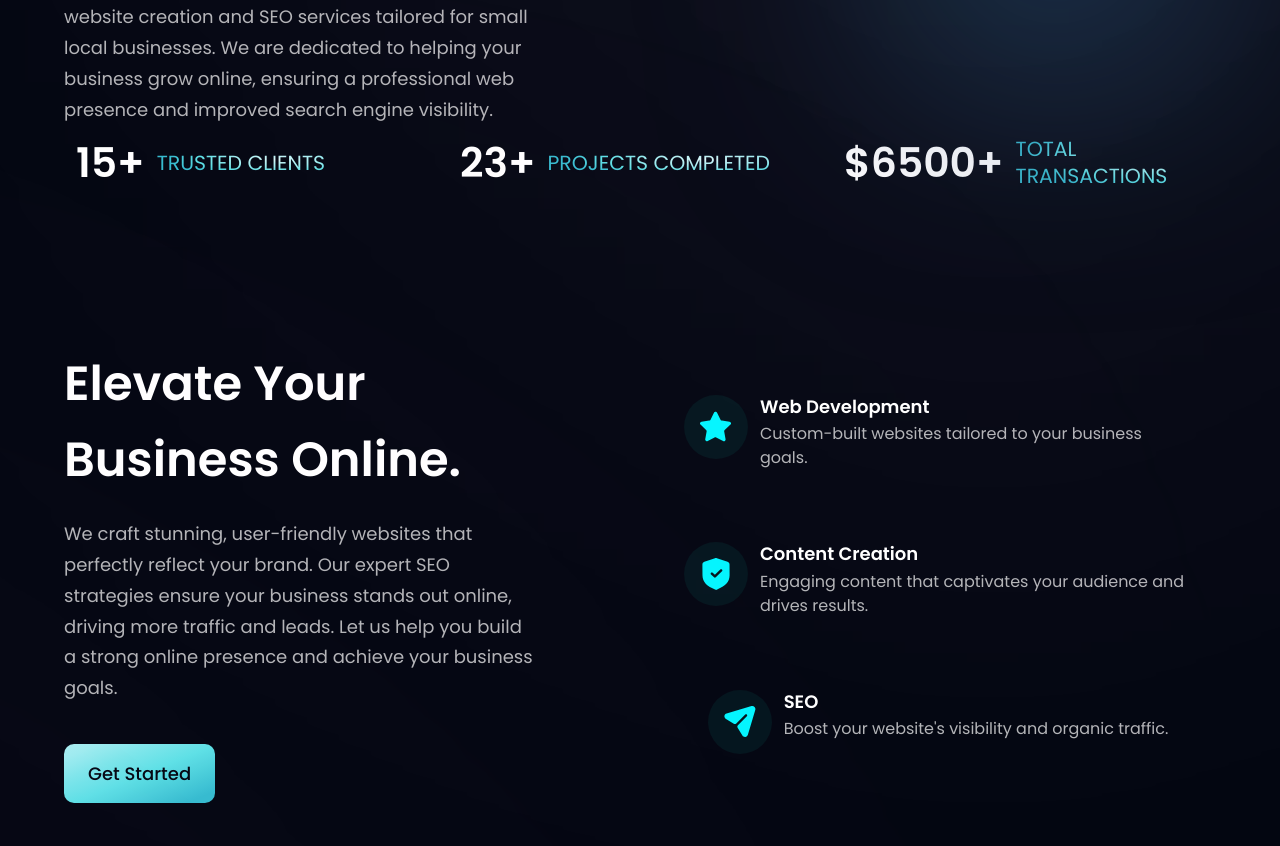
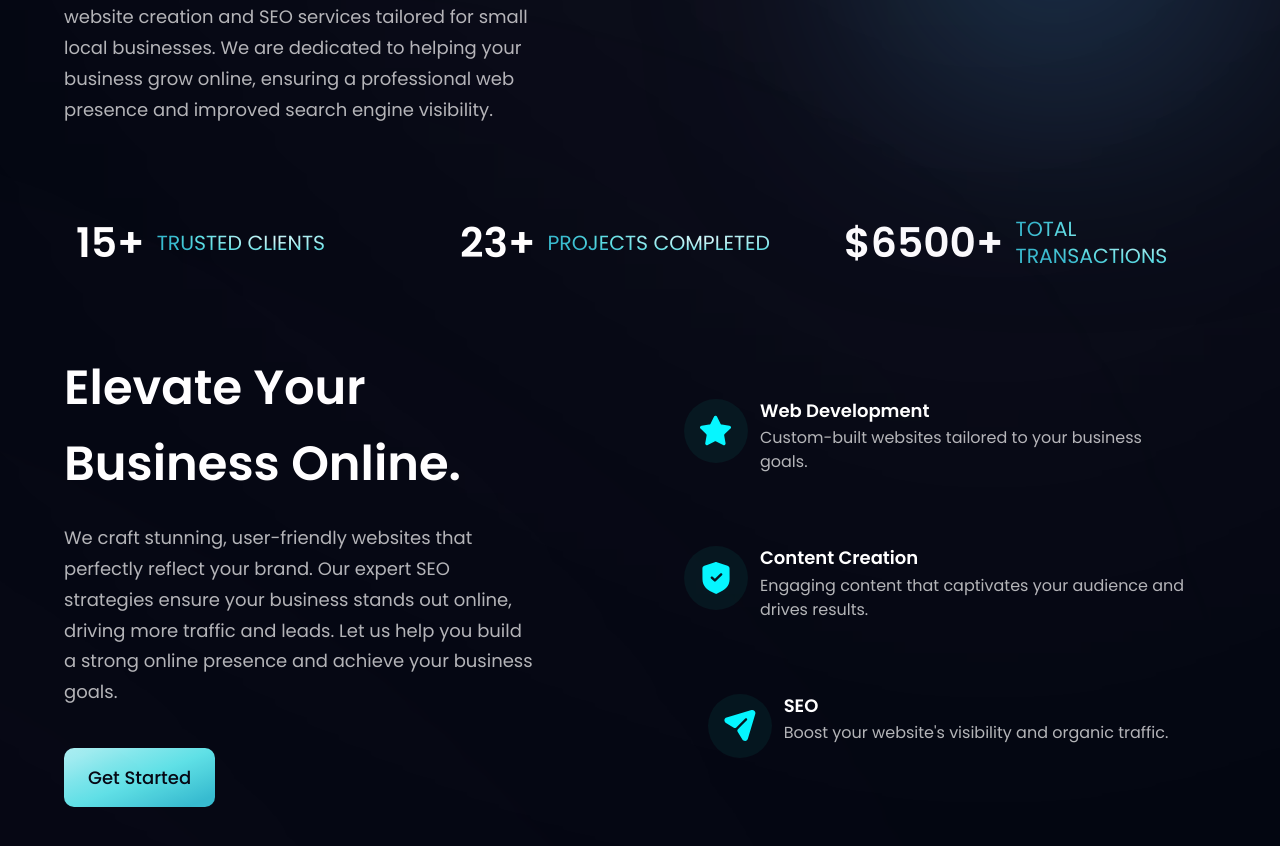
Before and after one commit to Will513r/Tech-dad-media, a React (Vite) app: page / in a window 1280 px wide. Shown: the part 800-1646 px from the top of the page. Built offline with nearby package versions, Linux system fonts and the light colour scheme.

Commit message:
statistics section responsive done

```diff
--- a/src/components/Stats.jsx
+++ b/src/components/Stats.jsx
@@ -2,7 +2,9 @@ import { stats } from "../constants";
 import styles from "../style";
 
 const Stats = () => (
-  <section className={`${styles.flexCenter} flex-row flex-wrap sm:mb-20 mb-6`}>
+  <section
+    className={`${styles.flexCenter} flex-row flex-wrap  mb-4 sm:my-20 sm:mb-1`}
+  >
     {stats.map((stat) => (
       <div
         key={stat.id}
```
